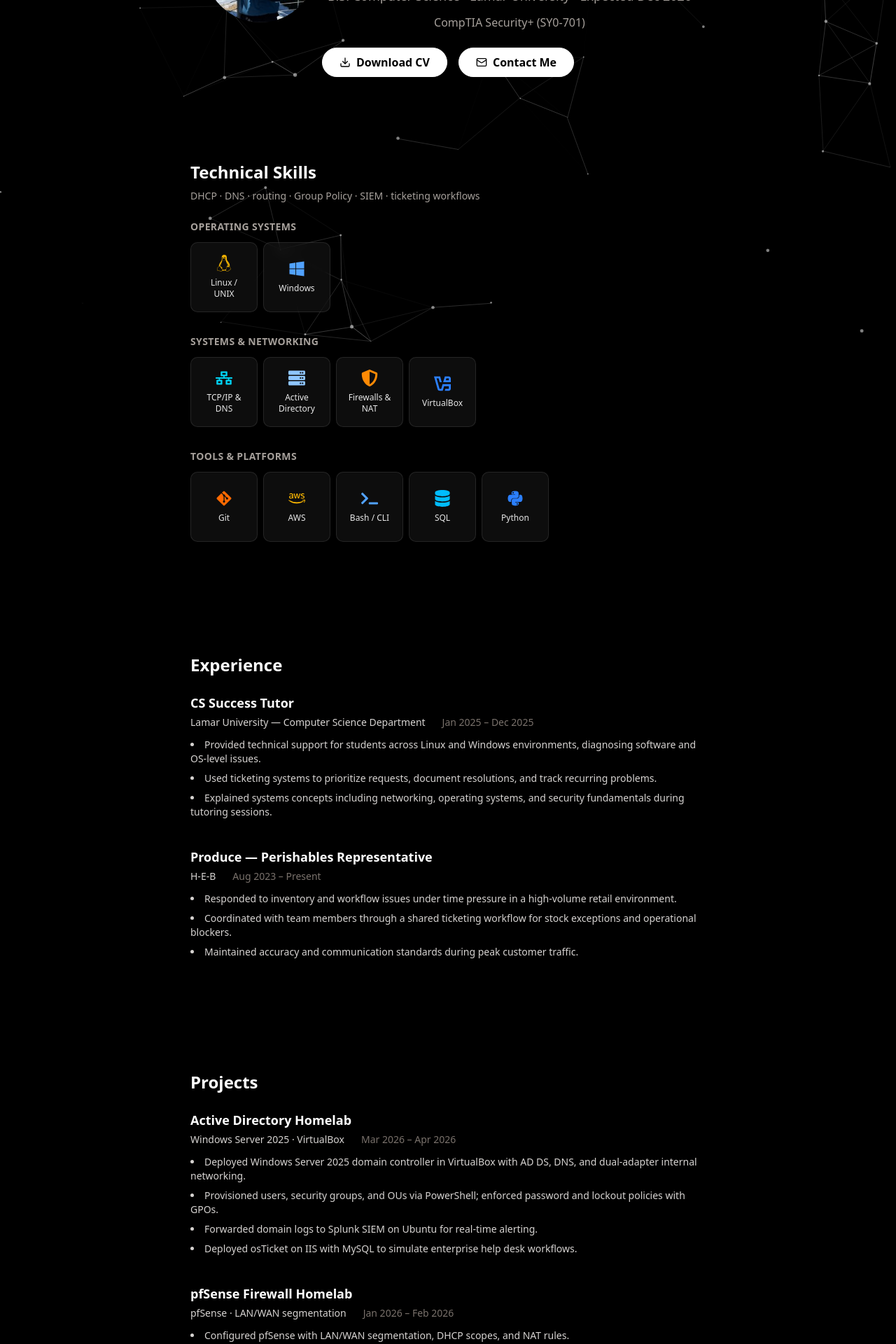
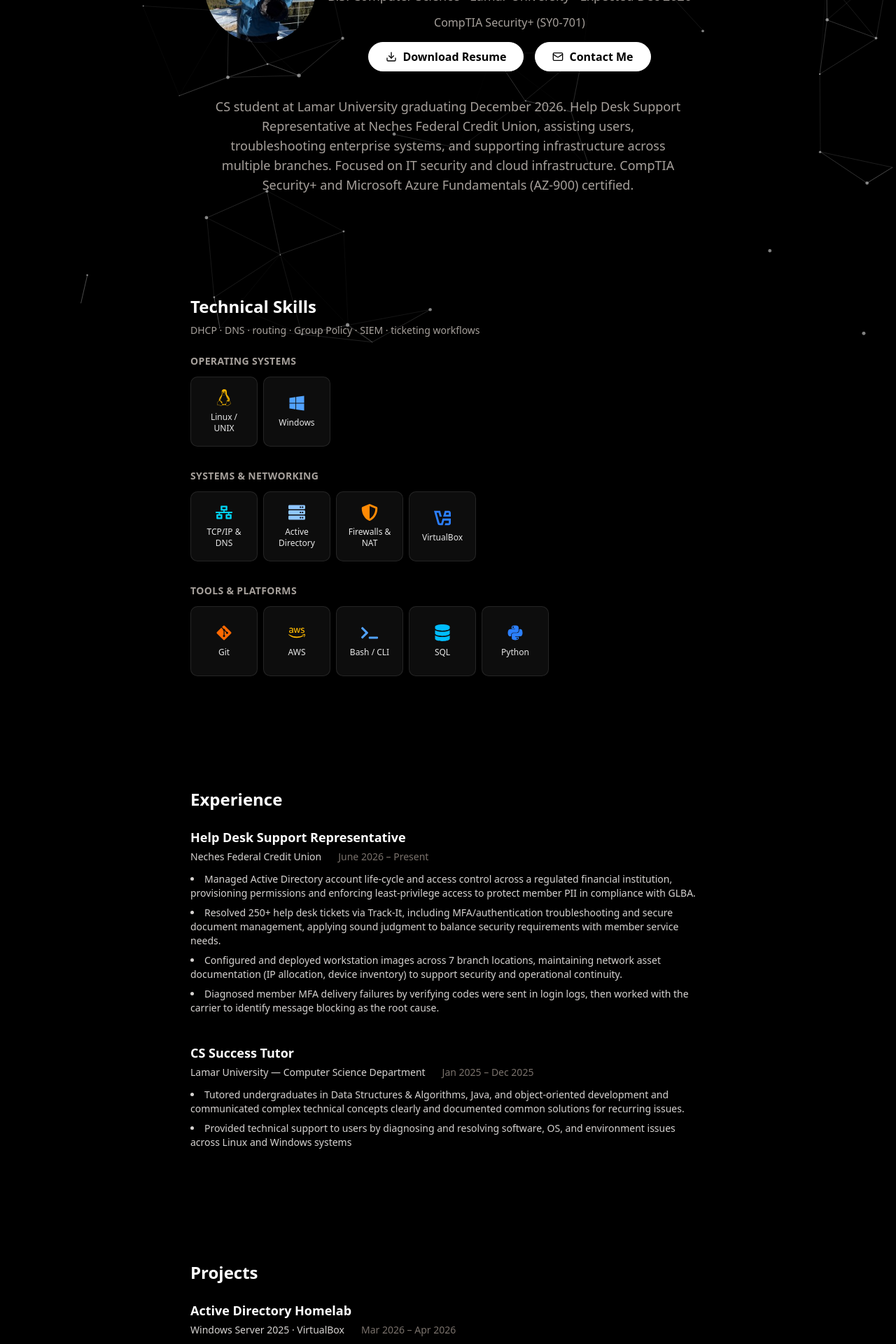
Before and after one commit to jaxridd/github-portfolio, a Next.js app: page / in a window 1280 px wide. Shown: the part 280-2200 px from the top of the page at 70% size. Built offline with nearby package versions, Linux system fonts and the light colour scheme.

Commit message:
Update Projects and add about me paragraph

```diff
--- a/Components/About.jsx
+++ b/Components/About.jsx
@@ -22,7 +22,32 @@ const About = () => {
               <span className="text-stone-400 mt-3 text-medium">
                 CompTIA Security+ (SY0-701)
               </span>
+              <div className="flex flex-col sm:flex-row items-center space-y-4 mt-4 sm:space-y-0 sm:space-x-4">
+                <InteractiveHoverButton
+                  href="/Jax_Riddell_Res.pdf"
+                  download="Jax_Riddell_Resume.pdf"
+                  className="border-white bg-white text-black hover:bg-stone-700 hover:text-white"
+                >
+                  Download Resume
+                </InteractiveHoverButton>
+                <InteractiveHoverButton
+                  href="mailto:riddelljax@protonmail.com"
+                  className="border-white bg-white text-black hover:bg-stone-700 hover:text-white"
+                >
+                  Contact Me
+                </InteractiveHoverButton>
               </div>
+            </div>
+          </div>
+          <div className="flex flex-col items-center">
+            <p className="text-stone-400 mt-3 text-lg max-w-2xl">
+              CS student at Lamar University graduating December 2026. Help Desk
+              Support Representative at Neches Federal Credit Union, assisting
+              users, troubleshooting enterprise systems, and supporting
+              infrastructure across multiple branches. Focused on IT security
+              and cloud infrastructure. CompTIA Security+ and Microsoft Azure
+              Fundamentals (AZ-900) certified.
+            </p>
           </div>
 
           {/* Mobile Layout */}
@@ -41,17 +66,13 @@ const About = () => {
               <span className="text-stone-400 mt-2 text-sm">
                 CompTIA Security+ (SY0-701)
               </span>
-            </div>
-          </div>
-
-          {/* Action Buttons */}
-          <div className="flex flex-col sm:flex-row items-center space-y-4 sm:space-y-0 sm:space-x-4">
+              <div className="flex flex-col items-center space-y-4 mt-4 w-full px-4">
                 <InteractiveHoverButton
                   href="/Jax_Riddell_Res.pdf"
                   download="Jax_Riddell_Resume.pdf"
                   className="border-white bg-white text-black hover:bg-stone-700 hover:text-white"
                 >
-              Download CV
+                  Download Resume
                 </InteractiveHoverButton>
                 <InteractiveHoverButton
                   href="mailto:riddelljax@protonmail.com"
@@ -63,6 +84,8 @@ const About = () => {
             </div>
           </div>
         </div>
+      </div>
+    </div>
   );
 };
 
--- a/Components/Header.jsx
+++ b/Components/Header.jsx
@@ -17,7 +17,7 @@ const Header = () => {
     <div className="flex justify-between items-center p-4 fixed top-0 left-0 right-0 z-50 bg-black backdrop-blur-sm border-b-1 border-stone-700 shadow-lg">
       <div className="flex items-center">
         <Link href="#about" className="text-xl font-bold">
-          jaxr.tech
+          jaxr.dev
         </Link>
         {/* Desktop Navigation */}
         <nav className="hidden md:flex space-x-8 ml-8">
--- a/Components/Projects.jsx
+++ b/Components/Projects.jsx
@@ -4,10 +4,10 @@ const projects = [
     subtitle: "Windows Server 2025 · VirtualBox",
     period: "Mar 2026 – Apr 2026",
     highlights: [
-      "Deployed Windows Server 2025 domain controller in VirtualBox with AD DS, DNS, and dual-adapter internal networking.",
-      "Provisioned users, security groups, and OUs via PowerShell; enforced password and lockout policies with GPOs.",
-      "Forwarded domain logs to Splunk SIEM on Ubuntu for real-time alerting.",
-      "Deployed osTicket on IIS with MySQL to simulate enterprise help desk workflows.",
+      "Deployed a Windows Server 2025 domain controller with AD DS and DNS to simulate an enterprise identity environment, provisioning users, security groups, and OUs via PowerShell.",
+      "Configured Group Policy Objects for password enforcement, account lockout, and desktop restrictions to simulate enterprise security policy management, and integrated Splunk SIEM with real-time alerts for account lockouts, privilege escalation, and unauthorized user creation.",
+      "Deployed osTicket on IIS with MySQL, simulating ticket-based password resets and account troubleshooting resolved through Active Directory.",
+      "Extended the environment to Azure by configuring hybrid identity via Microsoft Entra Connect, enrolling the domain controller in Azure Arc, and deploying Microsoft Sentinel with custom analytics rules for authentication threat detection.",
     ],
   },
   {
@@ -15,9 +15,8 @@ const projects = [
     subtitle: "pfSense · LAN/WAN segmentation",
     period: "Jan 2026 – Feb 2026",
     highlights: [
-      "Configured pfSense with LAN/WAN segmentation, DHCP scopes, and NAT rules.",
-      "Troubleshot Layer 2/Layer 3 issues including DHCP conflicts and routing failures.",
-      "Validated connectivity with ICMP testing and DHCP lease verification.",
+      "Deployed and configured a pfSense firewall in VirtualBox with LAN/WAN segmentation, DHCP, and NAT to secure a virtualized internal networ",
+      "Diagnosed and resolved DHCP conflicts, routing failures, and interface misconfiguration through systematic Layer 2/Layer 3 troubleshooting.",
     ],
   },
 ];
--- a/Components/WorkExperience.jsx
+++ b/Components/WorkExperience.jsx
@@ -1,22 +1,22 @@
 const experiences = [
+  {
+    title: "Help Desk Support Representative",
+    organization: "Neches Federal Credit Union",
+    period: "June 2026 – Present",
+    highlights: [
+      "Managed Active Directory account life-cycle and access control across a regulated financial institution, provisioning permissions and enforcing least-privilege access to protect member PII in compliance with GLBA.",
+      "Resolved 250+ help desk tickets via Track-It, including MFA/authentication troubleshooting and secure document management, applying sound judgment to balance security requirements with member service needs.",
+      "Configured and deployed workstation images across 7 branch locations, maintaining network asset documentation (IP allocation, device inventory) to support security and operational continuity.",
+      "Diagnosed member MFA delivery failures by verifying codes were sent in login logs, then worked with the carrier to identify message blocking as the root cause.",
+    ],
+  },
   {
     title: "CS Success Tutor",
     organization: "Lamar University — Computer Science Department",
     period: "Jan 2025 – Dec 2025",
     highlights: [
-      "Provided technical support for students across Linux and Windows environments, diagnosing software and OS-level issues.",
-      "Used ticketing systems to prioritize requests, document resolutions, and track recurring problems.",
-      "Explained systems concepts including networking, operating systems, and security fundamentals during tutoring sessions.",
-    ],
-  },
-  {
-    title: "Produce — Perishables Representative",
-    organization: "H-E-B",
-    period: "Aug 2023 – Present",
-    highlights: [
-      "Responded to inventory and workflow issues under time pressure in a high-volume retail environment.",
-      "Coordinated with team members through a shared ticketing workflow for stock exceptions and operational blockers.",
-      "Maintained accuracy and communication standards during peak customer traffic.",
+      "Tutored undergraduates in Data Structures & Algorithms, Java, and object-oriented development and communicated complex technical concepts clearly and documented common solutions for recurring issues.",
+      "Provided technical support to users by diagnosing and resolving software, OS, and environment issues across Linux and Windows systems",
     ],
   },
 ];
```
Also changed, not shown: 1 other file (tests, documents, lock files or other folders). Lines whose indentation alone changed are shown as unchanged.
